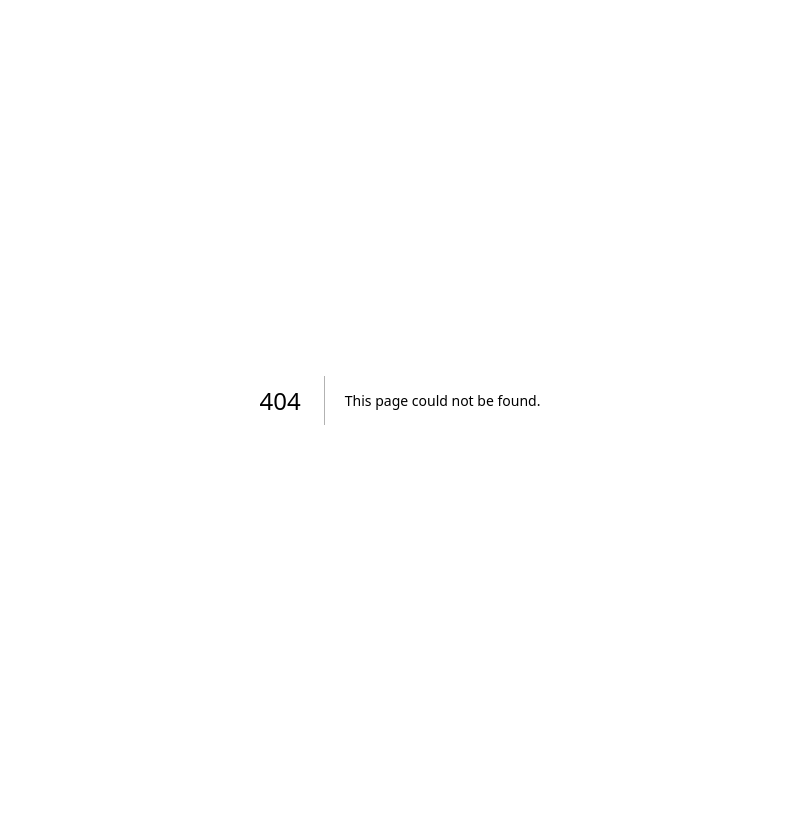
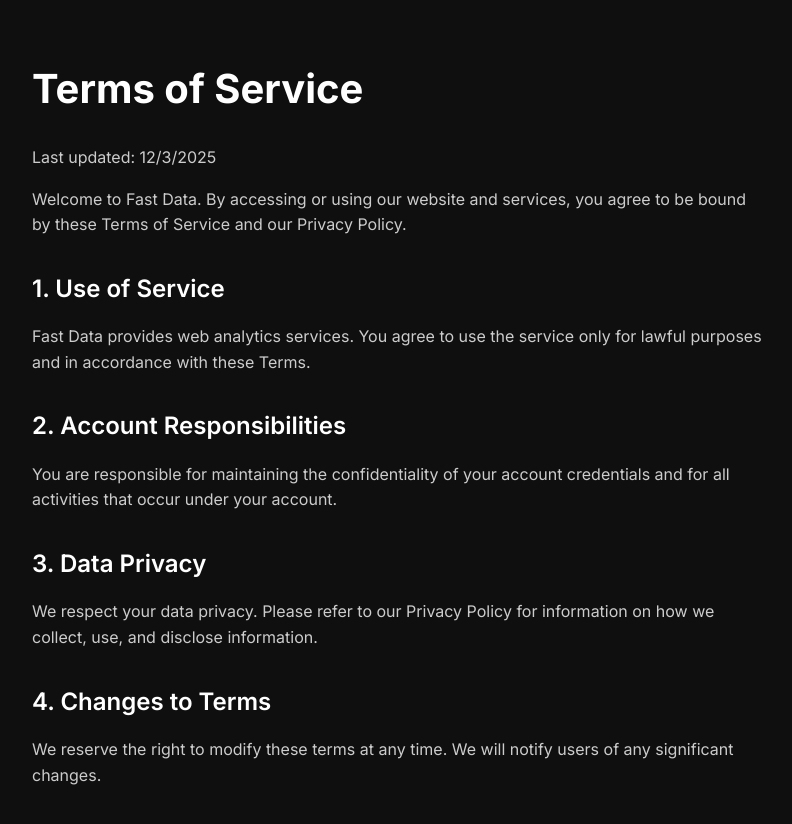
Before and after one commit to arsbux/data, a Next.js app: page /terms in a window 1280 px wide. Before the commit this address had no page. Shown: the top 824 px of the page, without its empty margins (240-1032 px from the left). Before the commit the page ends 800 px from the top, so only its background shows below. Built offline with nearby package versions, Linux system fonts and the light colour scheme.

Commit message:
feat: add legacy pages and update auth branding

```diff
--- a/app/(auth)/login/page.tsx
+++ b/app/(auth)/login/page.tsx
@@ -35,7 +35,10 @@
         <div className={styles.container}>
             <div className={styles.card}>
                 <div className={styles.header}>
-                    <h1 className={styles.logo}>📊 Trackify</h1>
+                    <div style={{ display: 'flex', alignItems: 'center', justifyContent: 'center', gap: '0.75rem', marginBottom: '1rem' }}>
+                        <img src="/logo.png" alt="Fast Data Logo" style={{ width: '32px', height: '32px', borderRadius: '6px' }} />
+                        <h1 className={styles.logo}>Fast Data</h1>
+                    </div>
                     <p className={styles.subtitle}>Welcome back! Sign in to your account</p>
                 </div>
 
--- a/app/(auth)/signup/page.tsx
+++ b/app/(auth)/signup/page.tsx
@@ -41,7 +41,10 @@
         <div className={styles.container}>
             <div className={styles.card}>
                 <div className={styles.header}>
-                    <h1 className={styles.logo}>📊 Trackify</h1>
+                    <div style={{ display: 'flex', alignItems: 'center', justifyContent: 'center', gap: '0.75rem', marginBottom: '1rem' }}>
+                        <img src="/logo.png" alt="Fast Data Logo" style={{ width: '32px', height: '32px', borderRadius: '6px' }} />
+                        <h1 className={styles.logo}>Fast Data</h1>
+                    </div>
                     <p className={styles.subtitle}>Create your account to get started</p>
                 </div>
 
--- /dev/null
+++ b/app/terms/page.tsx
@@ -0,0 +1,31 @@
+import React from 'react';
+
+export default function TermsPage() {
+    return (
+        <div style={{ maxWidth: '800px', margin: '0 auto', padding: '4rem 2rem', color: '#fff' }}>
+            <h1 style={{ fontSize: '2.5rem', fontWeight: 700, marginBottom: '2rem' }}>Terms of Service</h1>
+            <div style={{ lineHeight: '1.6', color: '#ccc' }}>
+                <p style={{ marginBottom: '1rem' }}>Last updated: {new Date().toLocaleDateString()}</p>
+                <p style={{ marginBottom: '1rem' }}>
+                    Welcome to Fast Data. By accessing or using our website and services, you agree to be bound by these Terms of Service and our Privacy Policy.
+                </p>
+                <h2 style={{ fontSize: '1.5rem', fontWeight: 600, marginTop: '2rem', marginBottom: '1rem', color: '#fff' }}>1. Use of Service</h2>
+                <p style={{ marginBottom: '1rem' }}>
+                    Fast Data provides web analytics services. You agree to use the service only for lawful purposes and in accordance with these Terms.
+                </p>
+                <h2 style={{ fontSize: '1.5rem', fontWeight: 600, marginTop: '2rem', marginBottom: '1rem', color: '#fff' }}>2. Account Responsibilities</h2>
+                <p style={{ marginBottom: '1rem' }}>
+                    You are responsible for maintaining the confidentiality of your account credentials and for all activities that occur under your account.
+                </p>
+                <h2 style={{ fontSize: '1.5rem', fontWeight: 600, marginTop: '2rem', marginBottom: '1rem', color: '#fff' }}>3. Data Privacy</h2>
+                <p style={{ marginBottom: '1rem' }}>
+                    We respect your data privacy. Please refer to our Privacy Policy for information on how we collect, use, and disclose information.
+                </p>
+                <h2 style={{ fontSize: '1.5rem', fontWeight: 600, marginTop: '2rem', marginBottom: '1rem', color: '#fff' }}>4. Changes to Terms</h2>
+                <p style={{ marginBottom: '1rem' }}>
+                    We reserve the right to modify these terms at any time. We will notify users of any significant changes.
+                </p>
+            </div>
+        </div>
+    );
+}
```
Also changed, not shown: app/privacy/page.tsx (added, +31 -0 lines).
